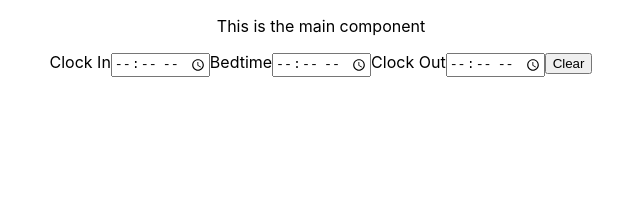
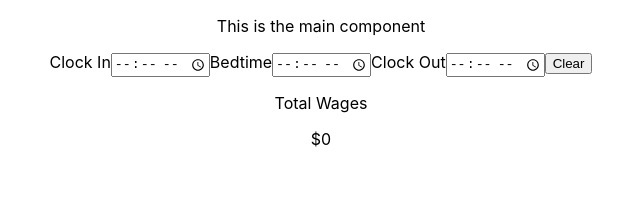
Before and after one commit to bergeronmatt/babysitter-kata, a React (Create React App) app: page / in a window 1280 px wide. Shown: the top 199 px of the page, without its empty margins (319-959 px from the left). Built offline with nearby package versions, Linux system fonts and the light colour scheme.

Commit message:
completed the MVP

```diff
--- a/src/components/Main.js
+++ b/src/components/Main.js
@@ -1,5 +1,6 @@
 import React, {useState, useEffect} from 'react'
 import Input from './Input';
+import Pay from './Pay';
 
 export default function Main() {
 
@@ -8,20 +9,38 @@ export default function Main() {
     const [bedtime, setBedtime] = useState('');
     const [clockOut, setClockOut] = useState('');
 
+    // hourly rate constants
+    const startingRate = 12;
+    const bedtimeRate = 8;
+    const endingRate = 16;
+
+
     useEffect(() => {
         setClockIn(0);
         setClockOut(0);
         setBedtime(0);
     }, [])
 
+    console.log('bedtime time: ', bedtime);
+
     return (
         <div className='container background'>
             <div className="content-wrapper">
                 <p>This is the main component</p>
                 <Input
+                    // create props that will be passed back up from child to parent
                     clockIn={chosenClockIn => setClockIn(chosenClockIn)}
                     clockOut={chosenClockOut => setClockOut(chosenClockOut)}
                     bedtime={chosenBedtime => setBedtime(chosenBedtime)}
+                />
+                <Pay
+                    // pass time props and rate constants to Pay component
+                    clockIn={clockIn}
+                    clockOut={clockOut}
+                    bedtime={bedtime}
+                    startingRate={startingRate}
+                    bedtimeRate={bedtimeRate}
+                    endingRate={endingRate}
                 />
                 {/* Clockin Component */}
                 {/* Clockout Component */}
--- a/src/components/Pay.js
+++ b/src/components/Pay.js
@@ -1,9 +1,94 @@
-import React from 'react'
+import React, {useState, useEffect} from 'react'
 
-export default function Pay() {
+export default function Pay(props) {
+
+    // pass props to variables
+    // convert strings of time checks into integers for calculation
+    let bedtime = parseInt(props.bedtime);
+    console.log('bedtime check: ', bedtime)
+    // console.log('bedtime check: ', bedtime)
+    let clockIn = parseInt(props.clockIn);
+    let clockOut = parseInt(props.clockOut);
+
+    // pass constants from props to local constants
+    const startingRate = props.startingRate;
+    const bedtimeRate = props.bedtimeRate;
+    const endingRate = props.endingRate;
+
+    // set constants for minimum clockIn and max clockOut times
+    const mandatoryClockIn = 17
+    const mandatoryClockOut = 4
+    const mandatoryBedtime = 0
+
+    // function to check and see if the clockIn and ClockOut times are valid
+    // if not valid, then change them to valid times
+
+    if (clockIn < 17) {
+        clockIn = mandatoryClockIn;
+    }
+    // console.log('clockin check: ', clockIn);
+
+    if(clockOut > 4) {
+        clockOut = mandatoryClockOut;
+    }
+    // console.log('clockout check: ', clockOut);
+
+    // check to make sure that bedtime is somewhere between clockin and clockout times
+    if (bedtime <= 17 || bedtime === 0) {
+        bedtime = mandatoryBedtime;
+    }
+
+    // calculate the wages based on hours
+    let startingWages = 0;
+    let bedtimeWages = 0;
+    let endingWages = 0;
+    let totalWages = 0;
+
+    // calculate wages from clockIn time to Bedtime
+    // check to make sure bedtime is not at midnite to cause error in wages
+    // if bedtime is at midnight, subtract hours from 24
+    if(bedtime <= mandatoryBedtime) {
+        bedtime = 24;
+        startingWages = (bedtime - clockIn) * startingRate
+    } else {
+        startingWages = (bedtime - clockIn) * startingRate
+    }
+
+    // calculate wages from bedtime to midnite
+    // if bedtime is equal to midnite, then bedtimeWages equals 0
+    // if bedtime is before midnite, then subtract from 24
+    if(bedtime === mandatoryBedtime) {
+        bedtimeWages = 0;
+    } else if (bedtime > 17 && bedtime < 23) {
+        bedtimeWages = (24 - bedtime) * bedtimeRate;
+    }
+
+
+    // calculate wages from midnite to clock out
+    // can set midnite time to mandatoryBedtime as that is 0
+    endingWages = (clockOut - mandatoryBedtime) * endingRate;
+
+
+    // render total Wages as 0 if the value is NaN for appearance purposes
+
+
+    let calculatedWages = startingWages + bedtimeWages + endingWages;
+
+    totalWages = (isNaN(calculatedWages) ? 0 : calculatedWages);
+
+    console.log('starting wages: ', startingWages);
+    console.log('ending wages: ', endingWages);
+    console.log('bedtime wages: ', bedtimeWages);
+    console.log('total wages: ', totalWages);
+
     return (
-        <div>
-
+        <div className='container'>
+            <div class="pay-wrapper">
+                <div class="pay-content">
+                    <p>Total Wages</p>
+                    <p>${totalWages}</p>
+                </div>
+            </div>
         </div>
     )
 }
```
